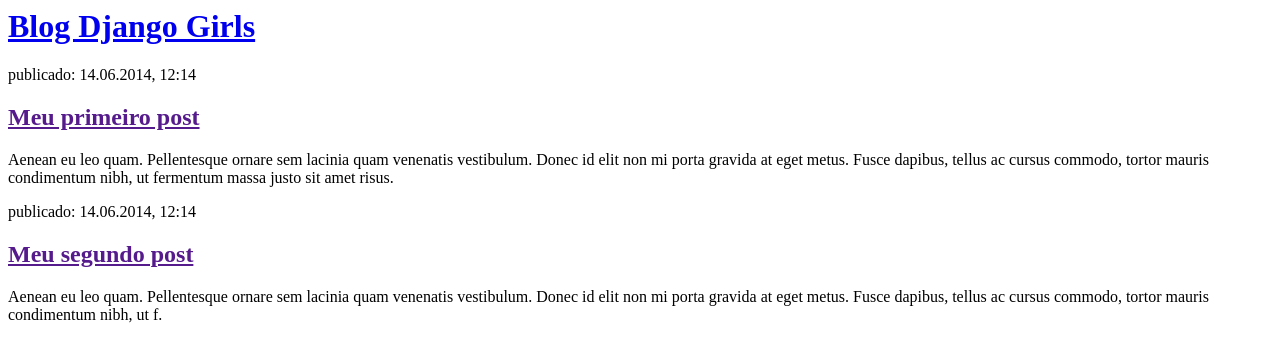
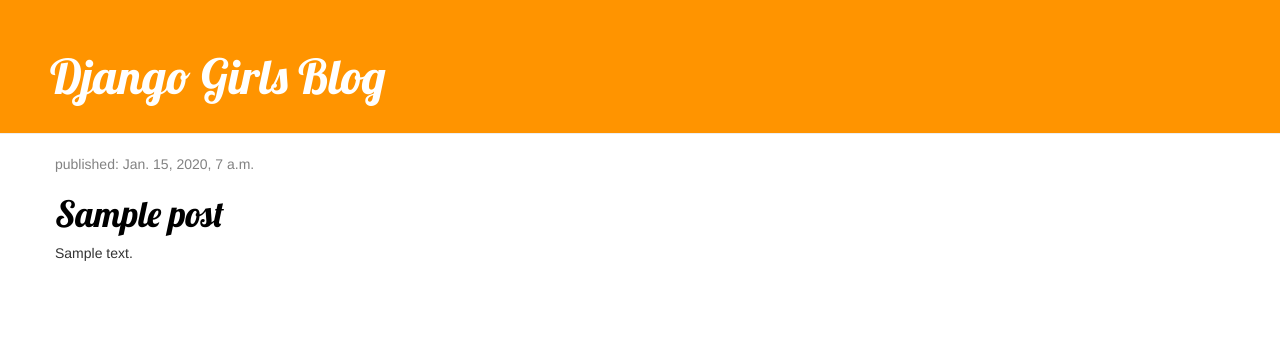
Before and after one commit to marceloliez/my-first-blog, a Django app: template blog/templates/blog/post_list.html in a window 1280 px wide. Shown: the top 362 px of the page. Run offline with Django 3.2, Linux system fonts and the light colour scheme; the template is opened without the code that fills it: values that come from a table or form of the project are taken from there, others are empty; tables that the repository leaves empty hold one stand-in row (values such as "Sample post"); some libraries are stand-ins or nearby versions.

Commit message:
Added view and template for detailed blog post as well as CSS for the site.

```diff
--- /dev/null
+++ b/blog/static/css/blog.css
@@ -0,0 +1,61 @@
+h1 a {
+    color: #FCA205;
+}
+
+body {
+    padding-left: 0px;
+}
+
+h1 a {
+    color: #FCA205;
+    font-family: 'Lobster';
+}
+
+.page-header {
+    background-color: #ff9400;
+    margin-top: 0;
+    margin-left: 0;
+    margin-right: 0;
+    padding: 30px 30px 20px 50px;
+}
+
+.page-header h1, .page-header h1 a, .page-header h1 a:visited, .page-header h1 a:active {
+    color: #ffffff;
+    font-size: 36pt;
+    text-decoration: none;
+}
+
+.content {
+    margin-left: 40px;
+}
+
+h1, h2, h3, h4 {
+    font-family: 'Lobster', cursive;
+}
+
+.date {
+    color: #828282;
+}
+
+.save {
+    float: right;
+}
+
+.post-form textarea, .post-form input {
+    width: 100%;
+}
+
+.top-menu, .top-menu:hover, .top-menu:visited {
+    color: #ffffff;
+    float: right;
+    font-size: 26pt;
+    margin-right: 20px;
+}
+
+.post {
+    margin-bottom: 70px;
+}
+
+.post h1 a, .post h1 a:visited {
+    color: #000000;
+}
--- /dev/null
+++ b/blog/templates/blog/base.html
@@ -0,0 +1,24 @@
+{% load static %}
+{% load staticfiles %}
+<html>
+    <head>
+        <title>Django Girls blog</title>
+        <link rel="stylesheet" href="//maxcdn.bootstrapcdn.com/bootstrap/3.2.0/css/bootstrap.min.css">
+        <link rel="stylesheet" href="//maxcdn.bootstrapcdn.com/bootstrap/3.2.0/css/bootstrap-theme.min.css">
+        <link href="//fonts.googleapis.com/css?family=Lobster&subset=latin,latin-ext" rel="stylesheet" type="text/css">
+        <link rel="stylesheet" href="../../static/css/blog.css">
+    </head>
+    <body>
+    <div class="page-header">
+        <h1><a href="/">Django Girls Blog</a></h1>
+    </div>
+    <div class="content container">
+        <div class="row">
+            <div class="col-md-8">
+            {% block content %}
+            {% endblock %}
+            </div>
+        </div>
+    </div>
+</body>
+</html>
--- a/blog/templates/blog/post_list.html
+++ b/blog/templates/blog/post_list.html
@@ -1,22 +1,13 @@
-<html>
-    <head>
-        <title>Blog Django Girls</title>
-    </head>
-    <body>
-        <div>
-            <h1><a href="/">Blog Django Girls</a></h1>
-        </div>
+{% extends 'blog/base.html' %}
 
-        <div>
-            <p>publicado: 14.06.2014, 12:14</p>
-            <h2><a href="">Meu primeiro post</a></h2>
-            <p>Aenean eu leo quam. Pellentesque ornare sem lacinia quam venenatis vestibulum. Donec id elit non mi porta gravida at eget metus. Fusce dapibus, tellus ac cursus commodo, tortor mauris condimentum nibh, ut fermentum massa justo sit amet risus.</p>
-        </div>
-
-        <div>
-            <p>publicado: 14.06.2014, 12:14</p>
-            <h2><a href="">Meu segundo post</a></h2>
-            <p>Aenean eu leo quam. Pellentesque ornare sem lacinia quam venenatis vestibulum. Donec id elit non mi porta gravida at eget metus. Fusce dapibus, tellus ac cursus commodo, tortor mauris condimentum nibh, ut f.</p>
-        </div>
-    </body>
-</html>
+            {% block content %}
+            {% for post in posts %}
+                <div class="post">
+                    <div class="date">
+                        <p>published: {{ post.published_date }}</p>
+                    </div>
+                   <h1><a href="{% url 'post_detail' pk=post.pk %}">{{ post.title }}</a></h1>
+                    <p>{{ post.text|linebreaksbr }}</p>
+                </div>
+            {% endfor %}
+            {% endblock %}
--- a/blog/urls.py
+++ b/blog/urls.py
@@ -3,4 +3,5 @@
 
 urlpatterns = [
     path('', views.post_list, name='post_list'),
+    path('post/<int:pk>/', views.post_detail, name='post_detail'),
 ]
```
Also changed, not shown: blog/templates/blog/post_detail.html (added, +13 -0 lines), blog/views.py (+9 -2 lines).
